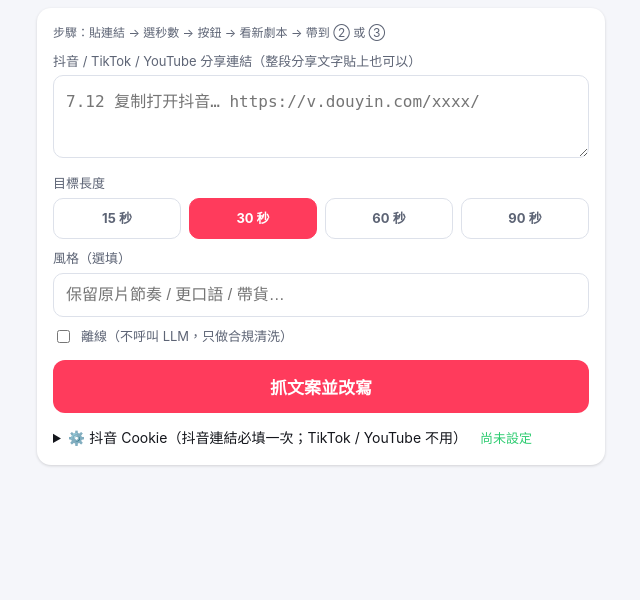
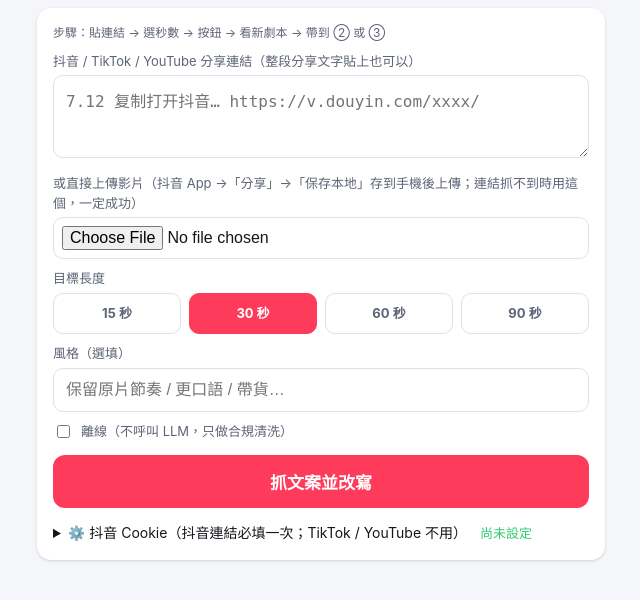
Before and after one commit to flytingboss-glitch/bvshop-labels, a Flask app: page / in a window 1280 px wide. Shown: the part 207-807 px from the top of the page, without its empty margins (319-959 px from the left). Before the commit the page ends 674 px from the top, so only its background shows below. Run offline with Flask 3, Linux system fonts and the light colour scheme.

Commit message:
tiktok-ai: Douyin share-page parser, video upload in tab ①, friendlier fetch errors
- sources.fetch_via_share_page: parse iesdouyin.com/share/video/<id> _ROUTER_DATA (no a_bogus
  signature needed), tried first for Douyin links; then douyin-api, then yt-dlp
- /api/extract accepts an uploaded video (guaranteed path: save from Douyin app, upload),
  share text before the URL is kept as the original caption
- transcript step tolerates videos without an audio track; hashtags stripped from narration
- error message now tells the user what to do instead of only raw tool errors

Co-Authored-By: Claude Opus 5.5 <noreply@anthropic.com>
Claude-Session: https://claude.ai/code/session_014pdycJpko1MAjU8xubEPkM

```diff
--- a/tiktok-ai/studio/script_gen.py
+++ b/tiktok-ai/studio/script_gen.py
@@ -153,6 +153,7 @@ def _rule_rewrite(src: str, desc: str, scenes: int, chars: int) -> Script:
         src, desc = OpenCC("s2twp").convert(src), OpenCC("s2twp").convert(desc)
     except Exception:  # noqa: BLE001
         pass
+    src = re.sub(r"\s*#\S+", "", src).strip()   # hashtag 不唸進旁白
     for bad, good in _BANNED.items():
         src = src.replace(bad, good)
     parts = [p.strip() for p in re.split(r"(?<=[。！？!?])", src) if p.strip()]
--- a/tiktok-ai/studio/server.py
+++ b/tiktok-ai/studio/server.py
@@ -11,6 +11,7 @@ python -m studio.server  ->  http://<你的電腦IP>:7860
 from __future__ import annotations
 
 import json
+import re
 import threading
 import time
 import uuid
@@ -91,14 +92,25 @@ def index():
 
 
 # ---------------- ① 連結 → 文案 ----------------
-def _extract_job(job_id: str, share_text: str, target_seconds: int, style: str, offline: bool) -> dict:
+def _extract_job(job_id: str, share_text: str, target_seconds: int, style: str, offline: bool,
+                 upload: Path | None = None, desc: str = "") -> dict:
     report = _progress(job_id)
     work = config.WORK_DIR / f"src-{job_id}"
-    report("下載影片", 10)
-    sv = sources.fetch_video(share_text, work)
+    work.mkdir(parents=True, exist_ok=True)
+    if upload is not None:
+        report("讀取上傳的影片", 10)
+        dst = work / "source.mp4"
+        upload.replace(dst)
+        sv = sources.from_upload(dst, desc)
+    else:
+        report("下載影片", 10)
+        sv = sources.fetch_video(share_text, work)
     report("逐字稿（faster-whisper）", 40)
-    wav = sources.extract_audio(sv.path, work / "source_16k.wav")
-    sv.transcript, sv.segments = sources.transcribe(wav)
+    try:
+        wav = sources.extract_audio(sv.path, work / "source_16k.wav")
+        sv.transcript, sv.segments = sources.transcribe(wav)
+    except Exception as e:  # noqa: BLE001  影片沒有音軌（純音樂 / 無聲）時，改用原文案改寫
+        print(f"[extract] 無法取音訊：{e}")
     report("改寫成合規劇本", 75)
     script = script_gen.rewrite_from_transcript(sv.transcript, sv.desc, target_seconds, style, offline=offline)
     (work / "script.json").write_text(json.dumps(script.to_dict(), ensure_ascii=False, indent=2), encoding="utf-8")
@@ -111,11 +123,21 @@ def _extract_job(job_id: str, share_text: str, target_seconds: int, style: str,
 def api_extract():
     data = request.get_json(silent=True) or request.form
     share = (data.get("url") or "").strip()
-    if not share:
-        return jsonify({"error": "請貼上分享連結"}), 400
-    job_id = _new_job("extract", url=share)
+    f = request.files.get("video")
+    has_file = bool(f and f.filename)
+    if has_file and Path(f.filename).suffix.lower() not in ALLOWED_VIDEO:
+        return jsonify({"error": "請上傳 mp4 / mov 影片"}), 400
+    if not share and not has_file:
+        return jsonify({"error": "請貼上分享連結，或上傳影片"}), 400
+    job_id = _new_job("extract", url=share or (f.filename if has_file else ""))
+    upload = None
+    if has_file:
+        upload = config.UPLOAD_DIR / f"src_{job_id}{Path(f.filename).suffix.lower()}"
+        f.save(upload)
+    # 分享文字裡 # 之前的部分就是原文案，上傳時拿來當 desc
+    desc = re.sub(r"https?://\S+.*$", "", share).strip() if share else ""
     _spawn(job_id, _extract_job, job_id, share, int(data.get("target_seconds") or 30),
-           (data.get("style") or "").strip(), _bool(data.get("offline")))
+           (data.get("style") or "").strip(), _bool(data.get("offline")), upload, desc)
     return jsonify({"id": job_id})
 
 
--- a/tiktok-ai/studio/sources.py
+++ b/tiktok-ai/studio/sources.py
@@ -126,6 +126,63 @@ def fetch_via_douyin_api(url: str, dst: Path) -> SourceVideo:
                        fetched_by="douyin_api")
 
 
+MOBILE_UA = ("Mozilla/5.0 (iPhone; CPU iPhone OS 17_5 like Mac OS X) AppleWebKit/605.1.15 "
+             "(KHTML, like Gecko) Version/17.5 Mobile/15E148 Safari/604.1")
+
+
+def _cookie_header() -> str:
+    try:
+        return config.COOKIE_HEADER_FILE.read_text(encoding="utf-8").strip()
+    except FileNotFoundError:
+        return ""
+
+
+def _douyin_video_id(url: str) -> str:
+    """短網址 v.douyin.com/xxx 先跟隨轉址，再從最終網址取出影片 ID。"""
+    m = re.search(r"(?:video|note)/(\d{8,})|modal_id=(\d{8,})|aweme_id=(\d{8,})", url)
+    if not m:
+        r = requests.get(url, headers={"User-Agent": MOBILE_UA}, timeout=30, allow_redirects=True)
+        final = r.url
+        m = re.search(r"(?:video|note)/(\d{8,})|modal_id=(\d{8,})|aweme_id=(\d{8,})", final) \
+            or re.search(r"(?:video|note)/(\d{8,})", r.text)
+    if not m:
+        raise RuntimeError("短網址轉址後找不到影片 ID")
+    return next(g for g in m.groups() if g)
+
+
+def _parse_router_data(html: str) -> dict:
+    m = re.search(r"window\._ROUTER_DATA\s*=\s*(\{.*?\})\s*</script>", html, re.S)
+    if not m:
+        raise RuntimeError("分享頁沒有 _ROUTER_DATA（抖音可能改版或被要求驗證）")
+    import json
+    return json.loads(m.group(1))
+
+
+def fetch_via_share_page(url: str, dst: Path) -> SourceVideo:
+    """抖音手機分享頁（iesdouyin.com/share/video/<id>）內嵌影片資料，不需要 a_bogus 簽名。"""
+    vid = _douyin_video_id(url)
+    headers = {"User-Agent": MOBILE_UA, "Referer": "https://www.douyin.com/"}
+    ck = _cookie_header()
+    if ck:
+        headers["Cookie"] = ck
+    page = requests.get(f"https://www.iesdouyin.com/share/video/{vid}/", headers=headers, timeout=30)
+    page.raise_for_status()
+    data = _parse_router_data(page.text)
+    items = _walk_node(data, "item_list")
+    if not isinstance(items, list) or not items:
+        raise RuntimeError("分享頁沒有影片資料（影片可能是圖文、私密或已刪除）")
+    item = items[0]
+    lst = (((item.get("video") or {}).get("play_addr") or {}).get("url_list")) or []
+    if not lst:
+        raise RuntimeError("這則是圖文作品或沒有影片網址")
+    play = lst[0].replace("playwm", "play")     # 去浮水印
+    if play.startswith("//"):
+        play = "https:" + play
+    _download(play, dst, headers={"User-Agent": MOBILE_UA, "Referer": "https://www.iesdouyin.com/"})
+    return SourceVideo(url=url, path=dst, desc=item.get("desc", "") or "",
+                       author=((item.get("author") or {}).get("nickname")) or "", fetched_by="share_page")
+
+
 def save_cookie(text: str) -> Path:
     """接受兩種格式：瀏覽器 F12 複製的 Cookie 標頭字串（a=1; b=2），或 cookies.txt（Netscape）。統一存成 Netscape。"""
     text = text.strip()
@@ -187,8 +244,11 @@ def fetch_video(share_text: str, work: Path) -> SourceVideo:
     work.mkdir(parents=True, exist_ok=True)
     dst = work / "source.mp4"
     errors = []
-    # 抖音：yt-dlp 沒實作抖音簽名（a_bogus），一律先走 douyin-api；其他平台 yt-dlp 最穩。
-    order = (fetch_via_douyin_api, fetch_via_ytdlp) if "douyin" in url else (fetch_via_ytdlp, fetch_via_douyin_api)
+    # 抖音：先試手機分享頁（不需簽名），再試 douyin-api（需 cookie），最後 yt-dlp；其他平台 yt-dlp 最穩。
+    if "douyin" in url or "iesdouyin" in url:
+        order = (fetch_via_share_page, fetch_via_douyin_api, fetch_via_ytdlp)
+    else:
+        order = (fetch_via_ytdlp, fetch_via_douyin_api)
     for fn in order:
         try:
             sv = fn(url, dst)
@@ -196,8 +256,14 @@ def fetch_video(share_text: str, work: Path) -> SourceVideo:
             return sv
         except Exception as e:  # noqa: BLE001
             errors.append(f"{fn.__name__}: {e}")
-    hint = "（抖音需要先在 ① 分頁的「⚙️ 抖音 Cookie」貼上你的 cookie）" if "douyin" in url and not config.COOKIE_HEADER_FILE.exists() else ""
-    raise RuntimeError("抓不到影片" + hint + "。" + " | ".join(errors))
+    hint = ("抖音擋下了自動下載。最穩的做法：在抖音 App 按「分享 → 保存本地」把影片存到手機，"
+            "再用 ① 分頁的「或直接上傳影片」上傳。") if "douyin" in url else "請確認連結是公開影片。"
+    raise RuntimeError("抓不到影片。" + hint + "（技術細節：" + " | ".join(errors) + "）")
+
+
+def from_upload(path: Path, desc: str = "") -> SourceVideo:
+    """① 的保底：使用者自己上傳影片檔。"""
+    return SourceVideo(url="(上傳)", path=path, desc=desc, fetched_by="upload", duration=probe_duration(path))
 
 
 def probe_duration(path: Path) -> float:
--- a/tiktok-ai/studio/templates/index.html
+++ b/tiktok-ai/studio/templates/index.html
@@ -58,7 +58,9 @@
   <form class="card" id="f1" data-tab="t1">
     <div class="hint">步驟：貼連結 → 選秒數 → 按鈕 → 看新劇本 → 帶到 ② 或 ③</div>
     <label>抖音 / TikTok / YouTube 分享連結（整段分享文字貼上也可以）</label>
-    <textarea name="url" rows="3" placeholder="7.12 复制打开抖音… https://v.douyin.com/xxxx/" required></textarea>
+    <textarea name="url" rows="3" placeholder="7.12 复制打开抖音… https://v.douyin.com/xxxx/"></textarea>
+    <label>或直接上傳影片（抖音 App →「分享」→「保存本地」存到手機後上傳；連結抓不到時用這個，一定成功）</label>
+    <input type="file" name="video" accept="video/*">
     <label>目標長度</label>
     <div class="pills">{% for d in durations %}<label><input type="radio" name="target_seconds" value="{{d}}" {% if d==30 %}checked{% endif %}><span>{{d}} 秒</span></label>{% endfor %}</div>
     <label>風格（選填）</label><input name="style" placeholder="保留原片節奏 / 更口語 / 帶貨…">
@@ -143,8 +145,10 @@ ckRefresh();
 $('#cksave').onclick=async()=>{const r=await fetch('/api/settings/douyin_cookie',{method:'POST',headers:{'Content-Type':'application/json'},body:JSON.stringify({cookie:$('#ck').value})});const j=await r.json();if(!r.ok){alert(j.error);return}$('#ck').value='';ckRefresh();alert('已儲存。抖音服務正在套用新 cookie（約 15 秒），之後再貼抖音連結')};
 // ①
 $('#f1').onsubmit=async e=>{e.preventDefault();start();
-  const fd=new FormData(e.target);const body=Object.fromEntries(fd.entries());body.offline=fd.get('offline')?'1':'0';
-  const r=await fetch('/api/extract',{method:'POST',headers:{'Content-Type':'application/json'},body:JSON.stringify(body)});
+  const fd=new FormData(e.target); fd.set('offline',fd.get('offline')?'1':'0');
+  if(!fd.get('video')||!fd.get('video').size) fd.delete('video');
+  msg.textContent=fd.get('video')?'上傳影片中…':'排隊中';
+  const r=await fetch('/api/extract',{method:'POST',body:fd});
   const j=await r.json(); if(!r.ok){msg.textContent=j.error;stop();return}
   poll(j.id,s=>{const sc=s.script;const lines=sc.scenes.map((x,i)=>`${i+1}. ${x.narration}`).join('\n');
     res.innerHTML=`<pre>原文案：${esc(s.desc)}\n來源：${esc(s.fetched_by)} ${esc(s.author)}（${s.source_duration}s）\n\n逐字稿：${esc(s.transcript||'（無）')}</pre>
```
Also changed, not shown: tiktok-ai/docs/安裝教學-Windows.md (+1 -0 lines).
